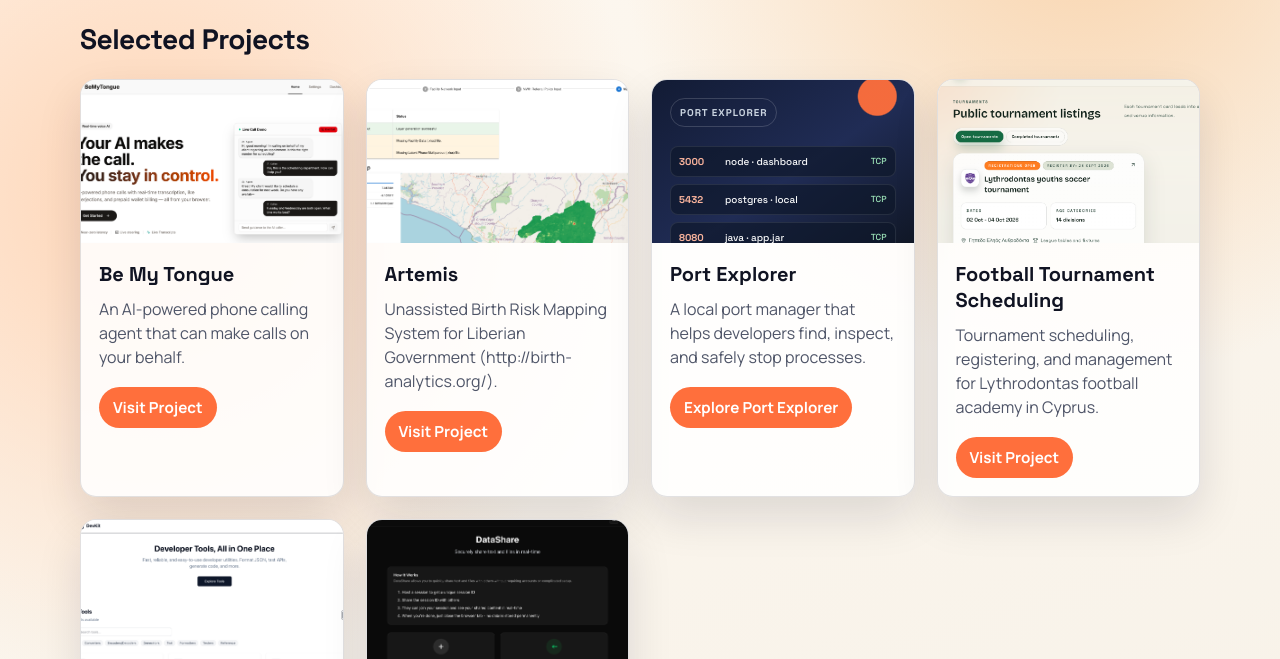
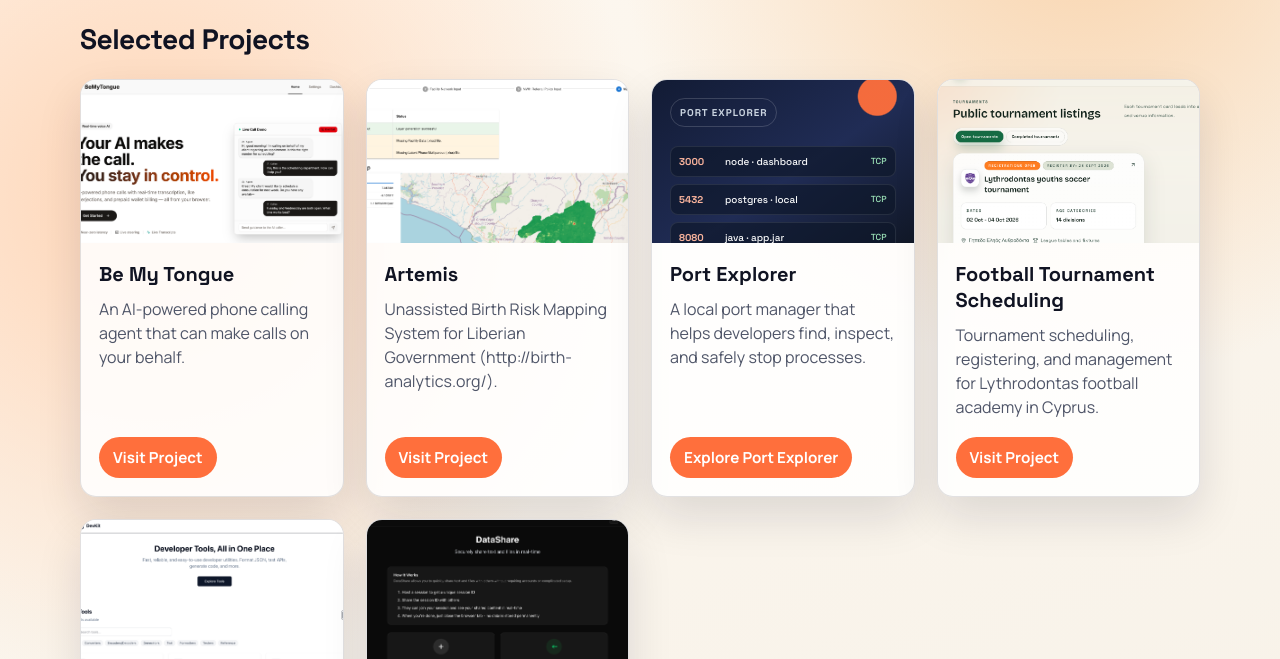
Before and after one commit to alexbrown98/alexbrown98.github.io, a plain HTML site: page index.html in a window 1280 px wide. Shown: the part 141-800 px from the top of the page. Drawn offline with Linux system fonts and the light colour scheme.

Commit message:
fix: align portfolio project actions

```diff
--- a/index.html
+++ b/index.html
@@ -119,6 +119,8 @@
         }
 
         .project {
+            display: flex;
+            flex-direction: column;
             background: var(--card);
             border: 1px solid var(--stroke);
             border-radius: 16px;
@@ -207,6 +209,9 @@
         }
 
         .project-content {
+            display: flex;
+            flex: 1;
+            flex-direction: column;
             padding: 18px;
         }
 
@@ -229,6 +234,8 @@
 
         .project-link {
             display: inline-block;
+            align-self: flex-start;
+            margin-top: auto;
             padding: 10px 14px;
             border-radius: 999px;
             background: var(--brand);
```
